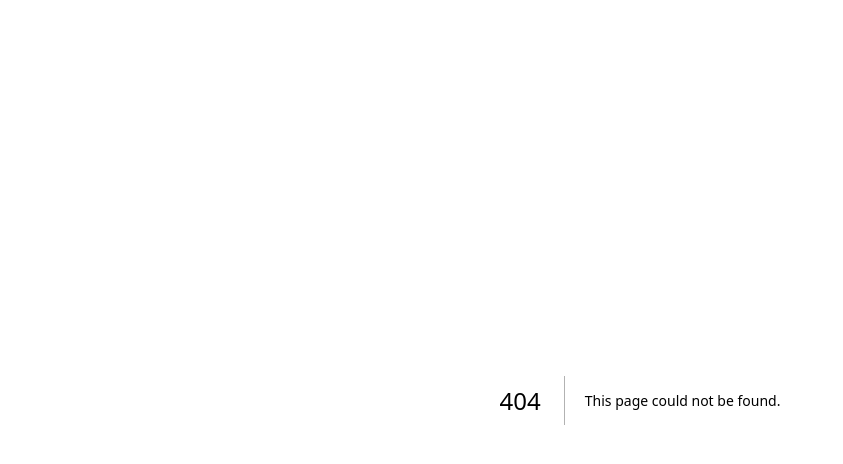
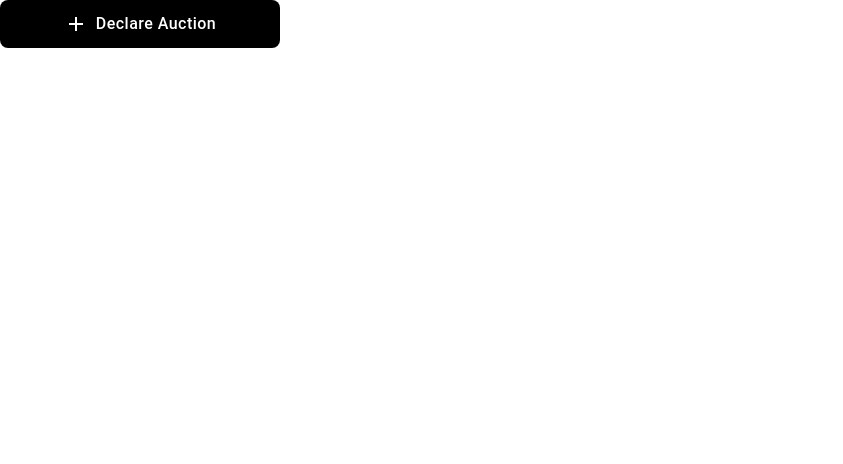
Before and after one commit to Auction-team1e/Auction, a Next.js app: page /admin in a window 1280 px wide. Before the commit this address had no page. Shown: the top 464 px of the page, without its empty margins (0-843 px from the left). Built offline with nearby package versions, Linux system fonts and the light colour scheme.

Commit message:
fix folders

```diff
--- /dev/null
+++ b/src/app/admin/page.tsx
@@ -0,0 +1,9 @@
+import { CarAddModal } from "@/components/CarAddModal/CarAddModal";
+
+export default function Page() {
+  return (
+    <>
+      <CarAddModal />
+    </>
+  );
+}
```
Also changed, not shown: src/app/merchant/page.tsx (added, +9 -0 lines), src/app/sign-up/page.tsx (renamed from src/app/SignUp/page.tsx).
